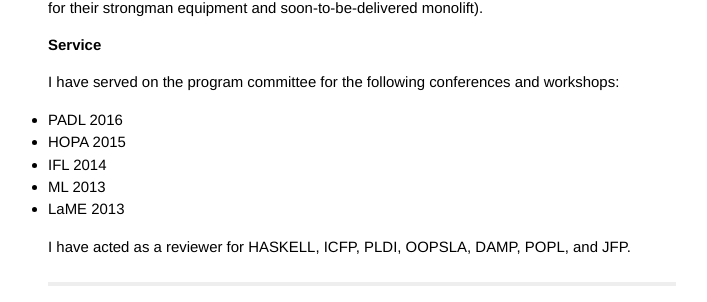
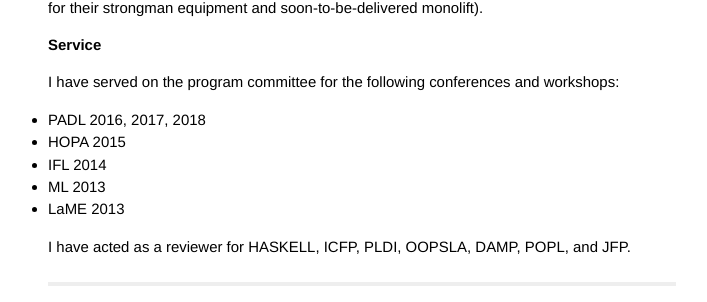
Before and after one commit to larsbergstrom/larsbergstrom.github.io, a Jekyll site: the page built from index.html, in a window 1280 px wide. Shown: the part 788-1090 px from the top of the page, without its empty margins (278-985 px from the left). Built offline with Jekyll 4.4.1, drawn with Linux system fonts in a browser that asks for light colours.

Commit message:
update PCs

```diff
--- a/index.html
+++ b/index.html
@@ -27,7 +27,7 @@ I am a researcher at Mozilla, currently working on the <a href="http://github.co
 <h4>Service</h4>
 <p>I have served on the program committee for the following conferences and workshops:</p>
 <ul>
-  <li>PADL 2016</li>
+  <li>PADL 2016, 2017, 2018</li>
   <li>HOPA 2015</li>
   <li>IFL 2014</li>
   <li>ML 2013</li>
```
